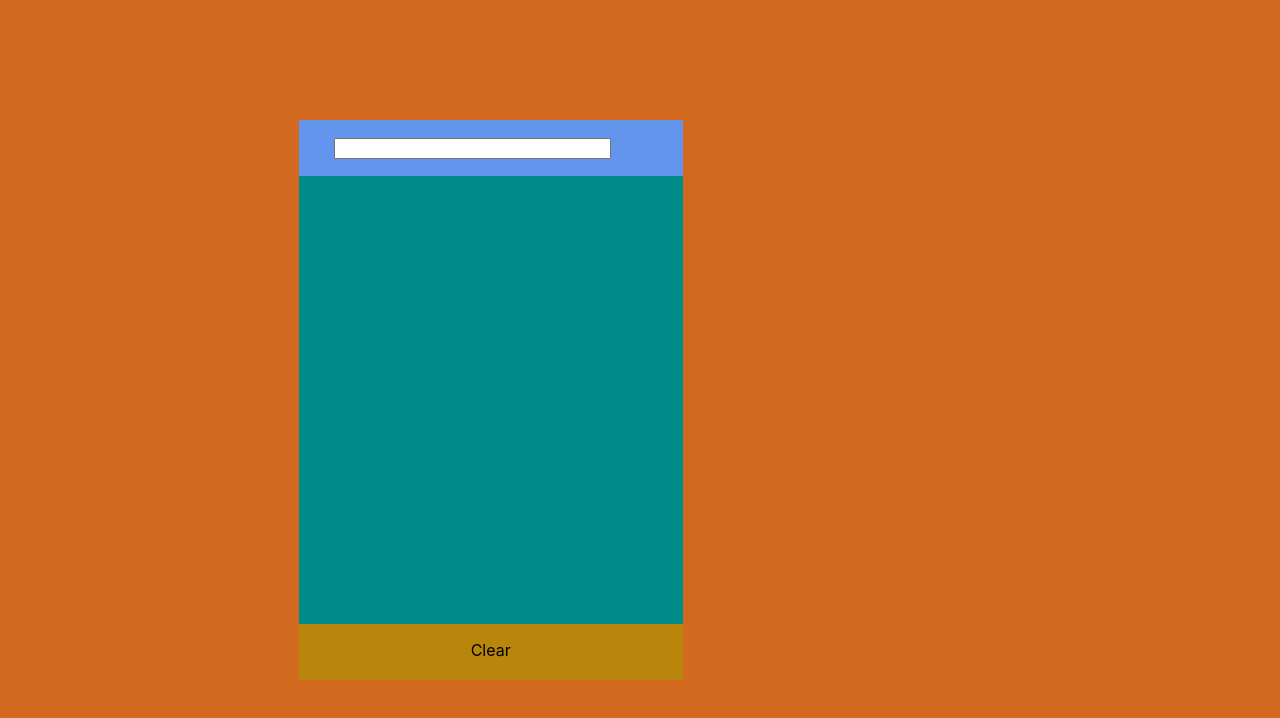
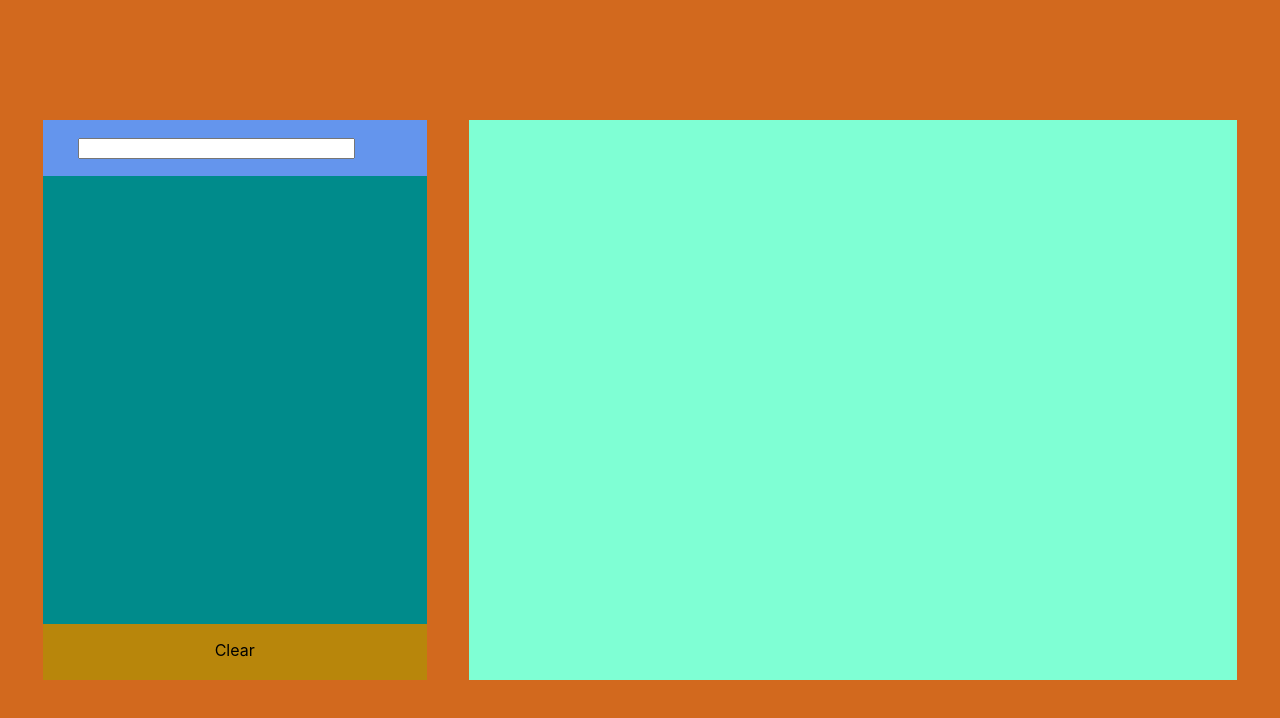
Before and after one commit to paulZakharovmnt/iqvia-test, a React (Create React App) app: page / in a window 1280 px wide. Shown: the top 718 px of the page. Built offline with nearby package versions, Linux system fonts and the light colour scheme; the HTML template or start-up script is replaced by a standard one.

Commit message:
Change some styles

```diff
--- a/src/App.css
+++ b/src/App.css
@@ -8,3 +8,9 @@
   width: 100%;
   height: 100vh;
 }
+
+.city-weather-panel {
+  background-color: aquamarine;
+  width: 60%;
+  height: 70%;
+}
```
